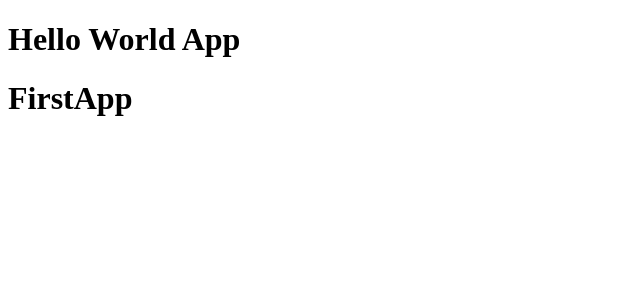
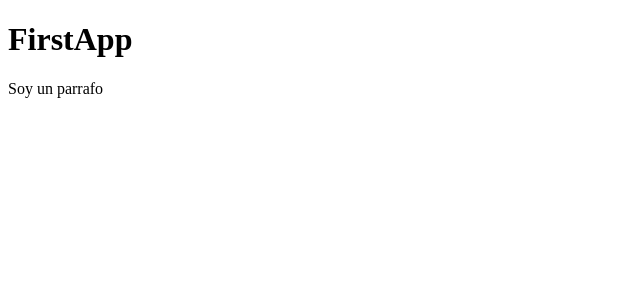
Before and after one commit to juanbpadilla/03-counter-app-vite, a React (Vite) app: page / in a window 1280 px wide. Shown: the top 300 px of the page, without its empty margins (0-640 px from the left). Built offline with nearby package versions, Linux system fonts and the light colour scheme.

Commit message:
Retornar elementos en el componente - Fragment

```diff
--- a/src/FirstApp.jsx
+++ b/src/FirstApp.jsx
@@ -2,6 +2,9 @@
 export const FirstApp = () => {
 
   return (
-    <h1>FirstApp</h1>
+    <>
+      <h1>FirstApp</h1>
+      <p>Soy un parrafo</p>
+    </>
   )
 }
--- a/src/main.jsx
+++ b/src/main.jsx
@@ -1,11 +1,11 @@
 import React from 'react'
 import { createRoot } from 'react-dom/client';
-import { HelloWorldApp } from './HelloWorldApp';
 import { FirstApp } from './FirstApp';
+
+// import { HelloWorldApp } from './HelloWorldApp';
 
 createRoot(document.getElementById('root')).render(
   <React.StrictMode>
-    <HelloWorldApp />
     <FirstApp />
   </React.StrictMode>
 )
```
